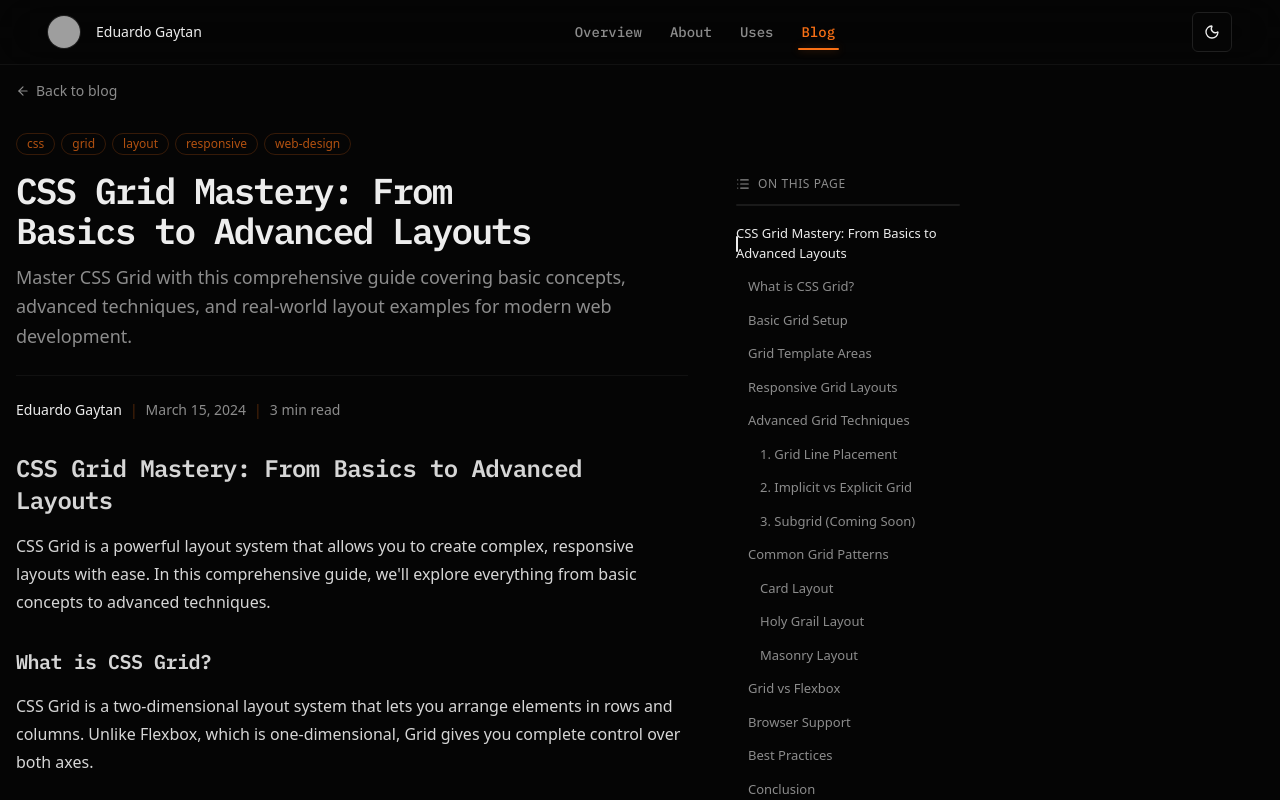
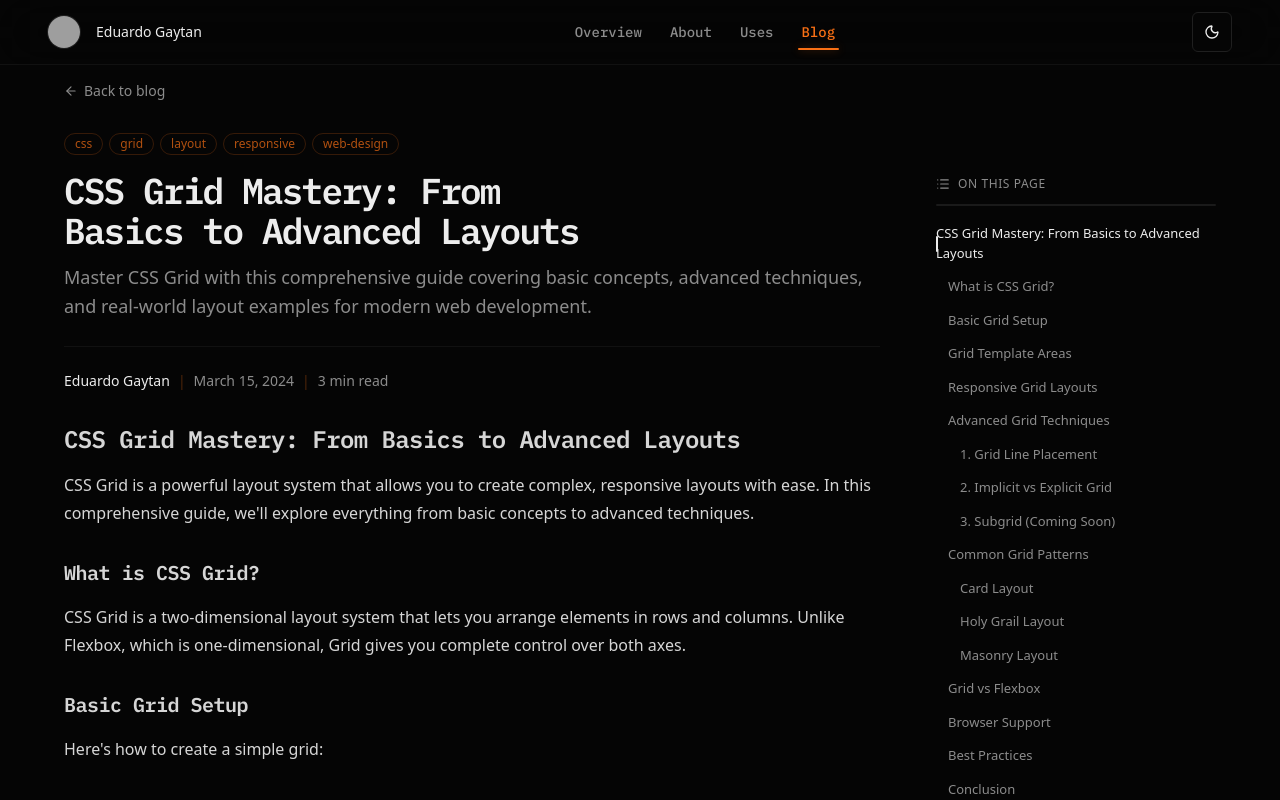
Before and after one commit to azuri-gm/portfolio-site, a Next.js app: page /blog/css-grid-mastery in a window 1280 px wide. Shown: the top 800 px of the page. Built offline with nearby package versions, Linux system fonts and the light colour scheme; grey boxes are pictures that could not be loaded.

Commit message:
Adjust blog post desktop layout width and centering

```diff
--- a/app/blog/[id]/page.tsx
+++ b/app/blog/[id]/page.tsx
@@ -161,8 +161,11 @@ export default async function Post({
     return (
       <div className="min-h-screen bg-background overflow-x-hidden">
         <div className="container mx-auto px-4 py-8 pt-20 max-w-7xl overflow-x-hidden">
+          <div className="mx-auto max-w-6xl min-w-0 lg:grid lg:grid-cols-[minmax(0,1fr)_240px] xl:grid-cols-[minmax(0,1fr)_280px] lg:gap-10 xl:gap-14">
+            {/* Main content */}
+            <article className="min-w-0 max-w-3xl mx-auto lg:mx-0 lg:max-w-none">
               {/* Back link */}
-          <div className="max-w-2xl mx-auto lg:mx-0 lg:max-w-none">
+              <div>
                 <Link
                   href="/blog"
                   className="inline-flex items-center gap-1.5 text-sm text-muted-foreground hover:text-primary transition-colors mb-8"
@@ -172,9 +175,6 @@ export default async function Post({
                 </Link>
               </div>
 
-          <div className="flex gap-12 min-w-0">
-            {/* Main content */}
-            <article className="flex-1 min-w-0 max-w-2xl mx-auto lg:mx-0">
               {/* Header */}
               <header className="mb-8">
                 {postData.tags && postData.tags.length > 0 && (
@@ -268,7 +268,7 @@ export default async function Post({
             </article>
 
             {/* Table of contents sidebar */}
-            <aside className="hidden lg:block w-56 shrink-0">
+            <aside className="hidden lg:block w-full max-w-[280px] justify-self-end">
               <div className="sticky top-24">
                 <TableOfContents content={postData.content} />
               </div>
```
Lines whose indentation alone changed are shown as unchanged.
